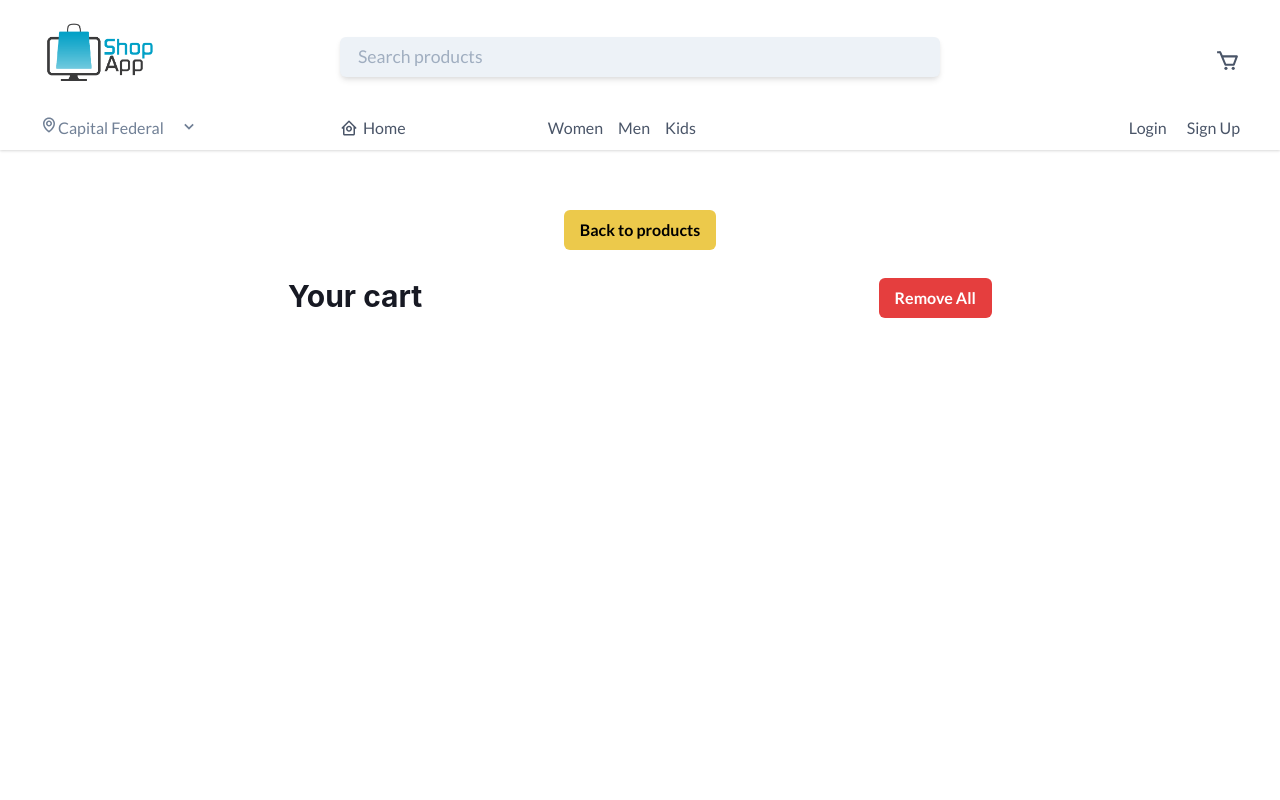
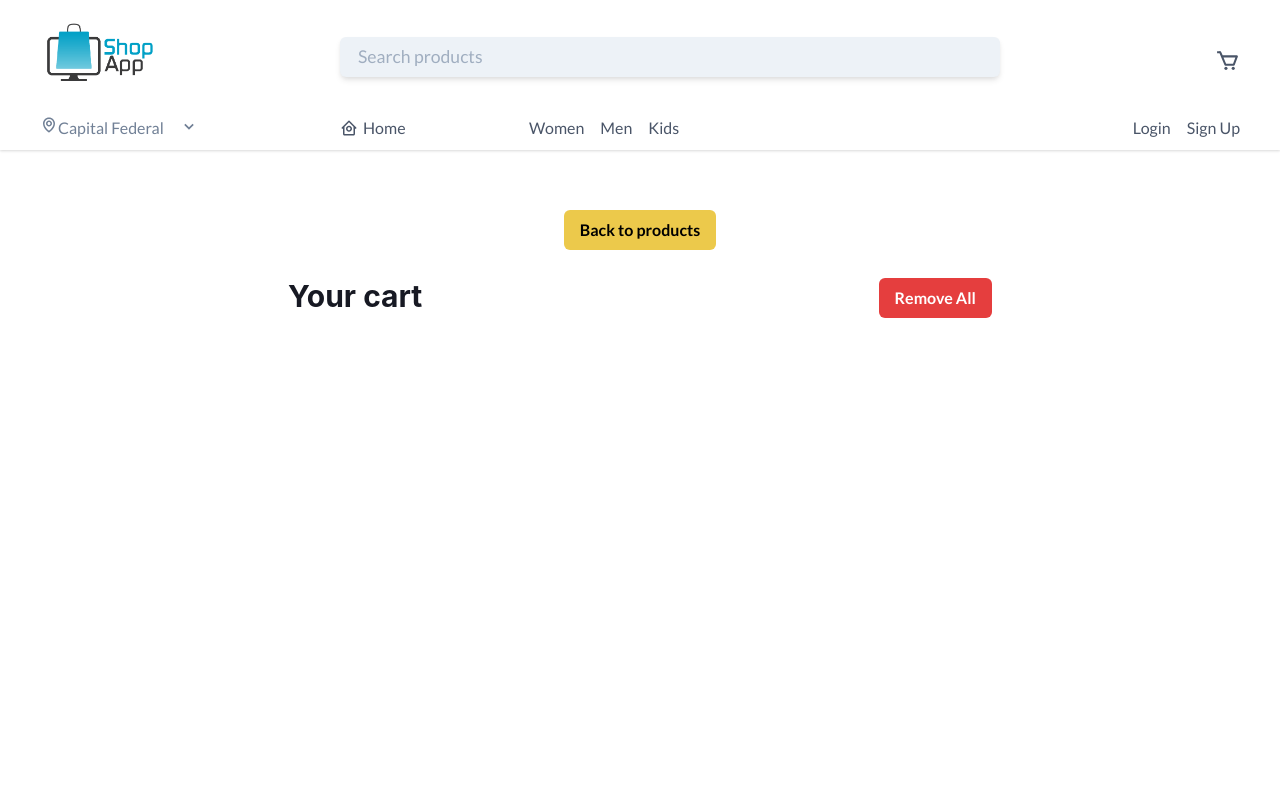
Before and after one commit to fyunes/skillfactory-fourth-project, a React (Create React App) app: page /cart in a window 1280 px wide. Shown: the top 800 px of the page. Built offline with nearby package versions, Linux system fonts and the light colour scheme.

Commit message:
:art: Feat: visual details of footer and navbar

```diff
--- a/src/components/Footer.js
+++ b/src/components/Footer.js
@@ -10,13 +10,12 @@ const Footer = () => {
       w='100%' maxW='1200px' h='100%'
       color='gray.600'
       flexDir={{base:'column', md:'row'}} alignContent='center' justifyContent='center'
-      px={5}
-      py={4}
+      px={5} py={4}
     >
       {/* ********************** */}
       <Flex className='box1'
         w={{base:'100%', md:'35%'}} h='100%'
-        py='3'
+        py='4'
         flexDir='column' alignItems={{base:'center', md:'start'}} justifyContent='space-between'>
         <Image
           w={{ base: '120px', sm:'100px', md: '100px' }}
@@ -53,7 +52,7 @@ const Footer = () => {
       <Flex className='box2'
         w={{base:'100%', md:'35%'}} h='100%'
         fontSize='.8em' color='gray.500'
-        py='3'
+        py='4'
         flexDir='column' alignItems={{base:'center', md:'start'}} justifyContent='space-between'
         >
           <Text fontSize='1.2em' pb='1' color='gray.600'>
@@ -83,7 +82,7 @@ const Footer = () => {
         w={{base:'100%', md:'30%'}} h='100%'
         fontSize='.8em'
         color='gray.500'
-        py='3'
+        py='4'
         flexDir='column' alignItems={{base:'center', md:'start'}} justifyContent='space-between'
         >
           <Text fontSize='1.2em' pb='1' color='gray.600'>
--- a/src/components/ItemListContainer.js
+++ b/src/components/ItemListContainer.js
@@ -25,6 +25,7 @@ const ItemListContainer = () => {
         productsData.docs.map((doc) => ({ ...doc.data(), id: doc.id }))
       )
     );
+    // eslint-disable-next-line react-hooks/exhaustive-deps
   }, []);
 
   return (
--- a/src/components/NavBar.js
+++ b/src/components/NavBar.js
@@ -30,7 +30,7 @@ const NavBar = () => {
         </Flex>
 
         <Flex className='search-container'
-          w='50%'
+          w='55%'
           justify='center'
           alignItems='center'
           >
@@ -38,7 +38,7 @@ const NavBar = () => {
         </Flex>
 
         <Flex className='cart-icon'
-          w={{base:'20%', md:'25%'}} h='100%'
+          w={{base:'20%', md:'20%'}} h='100%'
           mt='8px'
           justifyContent='right' alignItems='center'
           >
@@ -50,11 +50,13 @@ const NavBar = () => {
       {/* ********************** */}
       <Flex className='row2'
         w='100%' maxW='1200px' h='30%'
-        flexDirection='row'
+        position='relative'
+        dir='row'
         >
-        <Flex
+        <Flex className='location-burger'
           w={{base:'100%', md:'30%',lg:'25%'}} h='100%'
-          justifyContent='left' alignItems='center'
+          position='relative'
+          justifyContent='flex-start' alignItems='center'
         >
           <Flex w={{base:'70%', md:'100%'}}>
             <Icon as={ BiMap } w='18px' h='18px' color='gray.500' />
@@ -65,7 +67,7 @@ const NavBar = () => {
             w='20px' h='20px' marginLeft={{base:'5px', md:'15px'}} color='gray.500'
             />
           </Flex>
-          <Flex w={{base:'30%'}} justify='right'>
+          <Flex w={{base:'30%'}} justifyContent='flex-end'>
             {isOpen ? (
               <CloseIcon
                 onClick={isOpen ? onClose : onOpen}
@@ -80,107 +82,150 @@ const NavBar = () => {
           </Flex>
         </Flex>
 
-        <Flex className='menu-container'
-          w={{md:'70%',lg:'75%'}} h={{base:'300px',md:'100%'}}
-          display={{ base: isOpen ? "flex" : "none", sm: "flex" }}
-          dir={{base:'column', md:'row'}} alignItems='center' justify={{base:'center', md:'left'}}
+        <Flex className='home-menu-login'
+          w={{base:'100%', md:'70%',lg:'75%'}} h={{base:'auto',md:'100%'}}
+          py={{base:'3', md:'0'}}
+          color={{base:'white', md:'gray.600'}}
+          bg={{base:'gray.600',md:'white'}} borderRadius={5}
+          top={{base:'8', md:'0'}} zIndex='10'
+          display={{ base: isOpen ? "flex" : "none", md: "flex" }}
+          position={{base:'absolute', md:'relative'}}
+          flexDir={{base:'column', md:'row'}} alignItems='center' justifyContent={{base:'center', md:'flex-start'}} right={{base:'0'}}
         >
-
-          <Flex className='home-menu-login'
-            w='100%'
-            alignItems='center' justify='left'
+          <Flex className='home-menu'
+            w={{base:'100%', md:'60%', lg:'70%'}}
+            flexDir={{base:'column', md:'row'}}
+            alignItems='center' justifyContent={{base:'center', md:'flex-start'}}
           >
             <Link className='home'
-              w='30%'
-              color='gray.600'
-              display='flex' flexDir='row' alignItems='center' justify='left'
+              w={{base:'100%', md:'30%' }}
+              py={{base:'1', md:'0'}}
+              display='flex' flexDir='row' alignItems='center' justifyContent={{base:'center', md:'flex-start'}}
               style={{ textDecoration: 'none' }}
               as={RouterLink} to='/'
               _hover={{
-                color:'blue.shop',
+                color:{base:'teal.200', md:'blue.shop'},
+                bg:{base:'whiteAlpha.200', md:'white'}
+              }}
+              _active={{
+                color:{base:'teal.500', md:'blue.shop'},
+                bg:{base:'gray.700', md:'white'}
               }}
             >
               <Icon as={ BiHomeCircle }
                 w='18px' h='18px' marginRight='5px'
+                display={{base:'none',md:'inline'}}
               />
               <Text>
                 Home
               </Text>
             </Link>
             <Flex className='menu'
-            w='70%'
-              alignItems='center' justifyContent='left'>
+              w={{base:'100%', md:'70%' }} h={{base:'60%',md:'100%'}}
+              gap={{base:'0',md:'4'}}
+              flexDir={{base:'column', md:'row'}}
+              alignItems='center' justifyContent={{base:'center', md:'flex-start'}}
+            >
               <Link className='women'
-                alignItems='center'
+                w={{base:'100%', md:'auto'}}
+                py={{base:'1', md:'0'}}
                 style={{ textDecoration: 'none' }}
-                color='gray.600'
                 as={RouterLink} to='/'
                 _hover={{
-                  color:'blue.shop',
+                  color:{base:'teal.200', md:'blue.shop'},
+                  bg:{base:'whiteAlpha.200', md:'white'}
+                }}
+                _active={{
+                  color:{base:'teal.500', md:'blue.shop'},
+                  bg:{base:'gray.700', md:'white'}
                 }}
                 >
-                <Text marginRight='15px'>
+                <Text textAlign='center'>
                   Women
                 </Text>
               </Link>
               <Link className='men'
-                alignItems='center'
+                w={{base:'100%', md:'auto'}}
+                py={{base:'1', md:'0'}}
                 style={{ textDecoration: 'none' }}
-                variant='outline'
-                color='gray.600'
                 as={RouterLink}
                 to='/'
                 _hover={{
-                  color:'blue.shop',
+                  color:{base:'teal.200', md:'blue.shop'},
+                  bg:{base:'whiteAlpha.200', md:'white'}
+                }}
+                _active={{
+                  color:{base:'teal.500', md:'blue.shop'},
+                  bg:{base:'gray.700', md:'white'}
                 }}
                 >
-                <Text marginRight='15px'>
+                <Text textAlign='center'>
                   Men
                 </Text>
               </Link>
               <Link className='kids'
+                w={{base:'100%', md:'auto'}}
+                py={{base:'1', md:'0'}}
                 alignItems='center'
                 style={{ textDecoration: 'none' }}
-                variant='outline'
-                color='gray.600'
                 as={RouterLink}
                 to='/'
                 _hover={{
-                  color:'blue.shop',
+                  color:{base:'teal.200', md:'blue.shop'},
+                  bg:{base:'whiteAlpha.200', md:'white'}
+                }}
+                _active={{
+                  color:{base:'teal.500', md:'blue.shop'},
+                  bg:{base:'gray.700', md:'white'}
                 }}
                 >
-                <Text marginRight='15px'>
+                <Text textAlign='center'>
                   Kids
                 </Text>
               </Link>
             </Flex>
           </Flex>
-          <Flex className='login-container'
-            display={{ base: isOpen ? "flex" : "none", md: "flex" }}
-            w='30%' h='100%'
-            justifyContent='right' alignItems='center'
+          <Flex className='login'
+            w={{base:'100%', md:'40%',lg:'30%'}} h={{base:'40%',md:'100%'}}
+            gap={{base:'0',md:'4'}}
+            flexDir={{base:'column', md:'row'}}
+            justifyContent={{base:'center',md:'flex-end'}} alignItems='center'
           >
             <Link className='login'
+              w={{base:'100%', md:'auto'}}
+              py={{base:'1', md:'0'}}
               alignItems='center'
               style={{ textDecoration: 'none' }}
               as={RouterLink} to='/'
               _hover={{
-                  color:'blue.shop',
+                color:{base:'teal.200', md:'blue.shop'},
+                bg:{base:'whiteAlpha.200', md:'white'}
+              }}
+              _active={{
+                color:{base:'teal.500', md:'blue.shop'},
+                bg:{base:'gray.700', md:'white'}
               }}
               >
-                <Text marginLeft='20px'>
+              <Text textAlign='center'>
                 Login
               </Text>
             </Link>
             <Link className='sign-up'
+              w={{base:'100%', md:'auto'}}
+              py={{base:'1', md:'0'}}
               alignItems='center'
               style={{ textDecoration: 'none' }}
               as={RouterLink} to='/'
               _hover={{
-                  color:'blue.shop',
+                color:{base:'teal.200', md:'blue.shop'},
+                bg:{base:'whiteAlpha.200', md:'white'}
+              }}
+              _active={{
+                color:{base:'teal.500', md:'blue.shop'},
+                bg:{base:'gray.700', md:'white'}
               }}
               >
-                <Text marginLeft='20px'>
+              <Text textAlign='center'>
                 Sign Up
               </Text>
             </Link>
```
Lines whose indentation alone changed are shown as unchanged.
